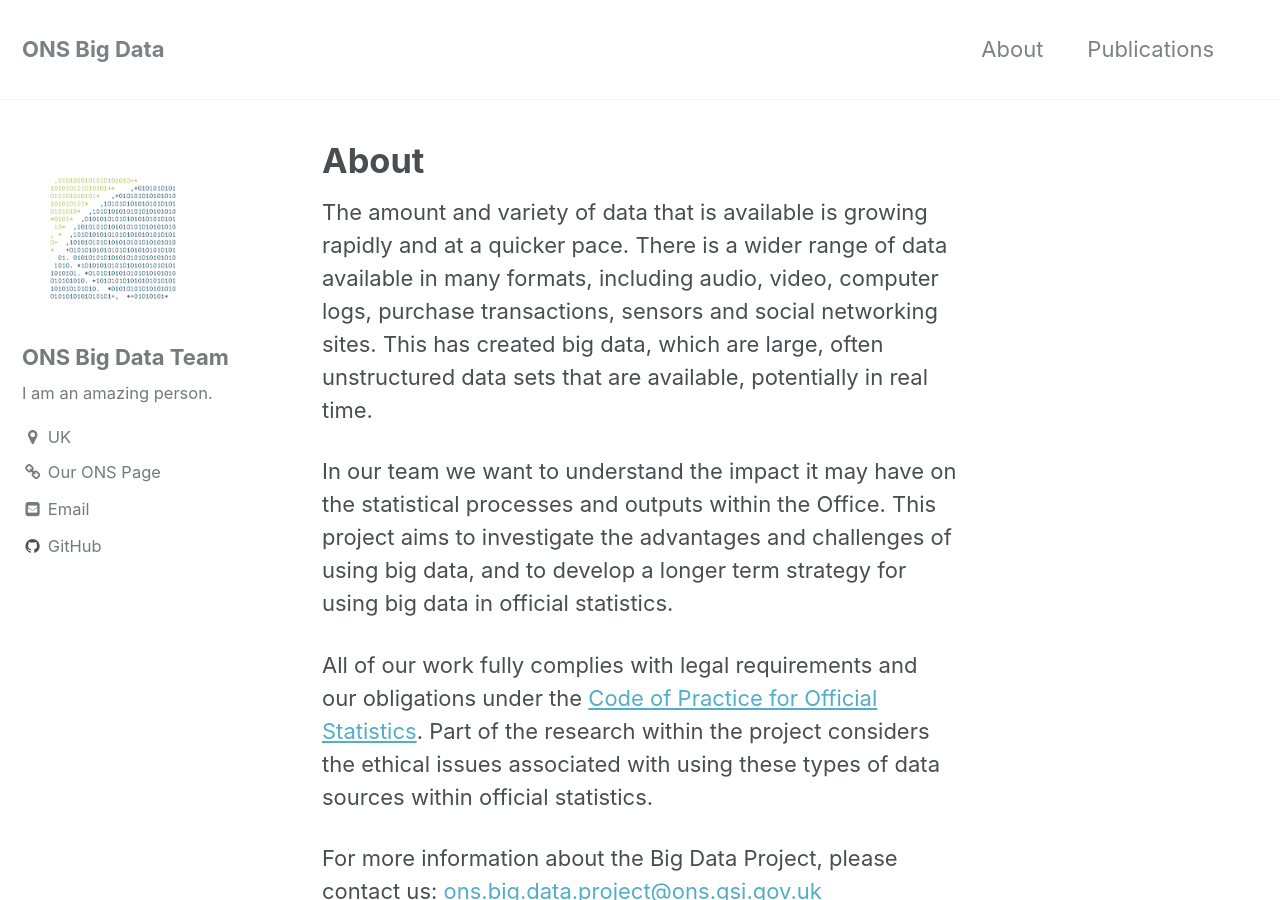
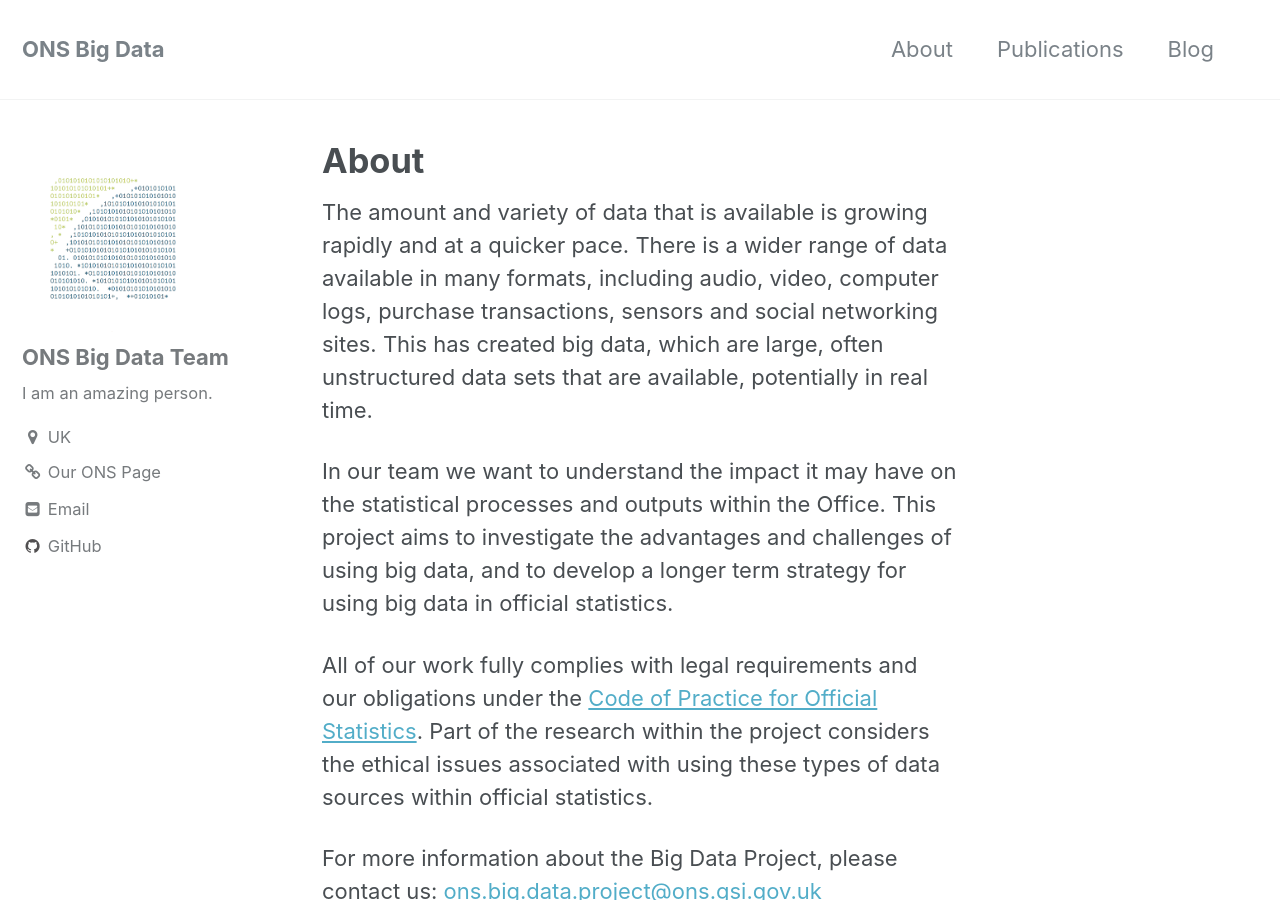
Before and after one commit to ONSBigData/ONSBigData.github.io, a Jekyll site: the page built from _pages/home.md, in a window 1280 px wide and 900 px high. Built offline with Jekyll 4.4.1, drawn with Linux system fonts in a browser that asks for light colours.

Commit message:
Add posts link to navigation

```diff
--- a/_data/navigation.yml
+++ b/_data/navigation.yml
@@ -4,8 +4,8 @@
     url: /
   - title: "Publications"
     url: /publications/
-  # - title: "Sample Posts"
-  #   url: /year-archive/
+  - title: "Blog"
+    url: /year-archive/
   # - title: "Sample Collections"
   #   url: /collection-archive/
   # - title: "Sitemap"
```
